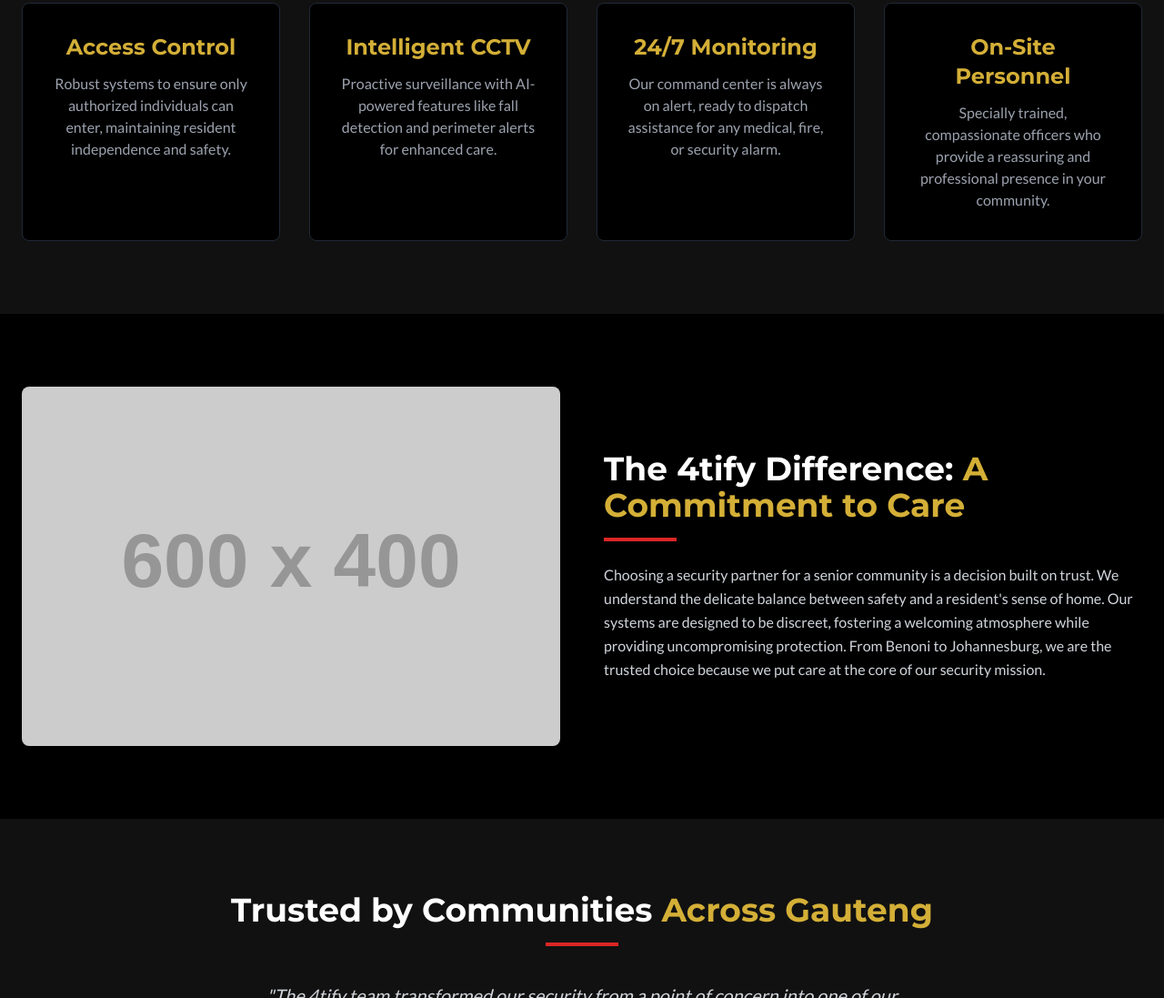
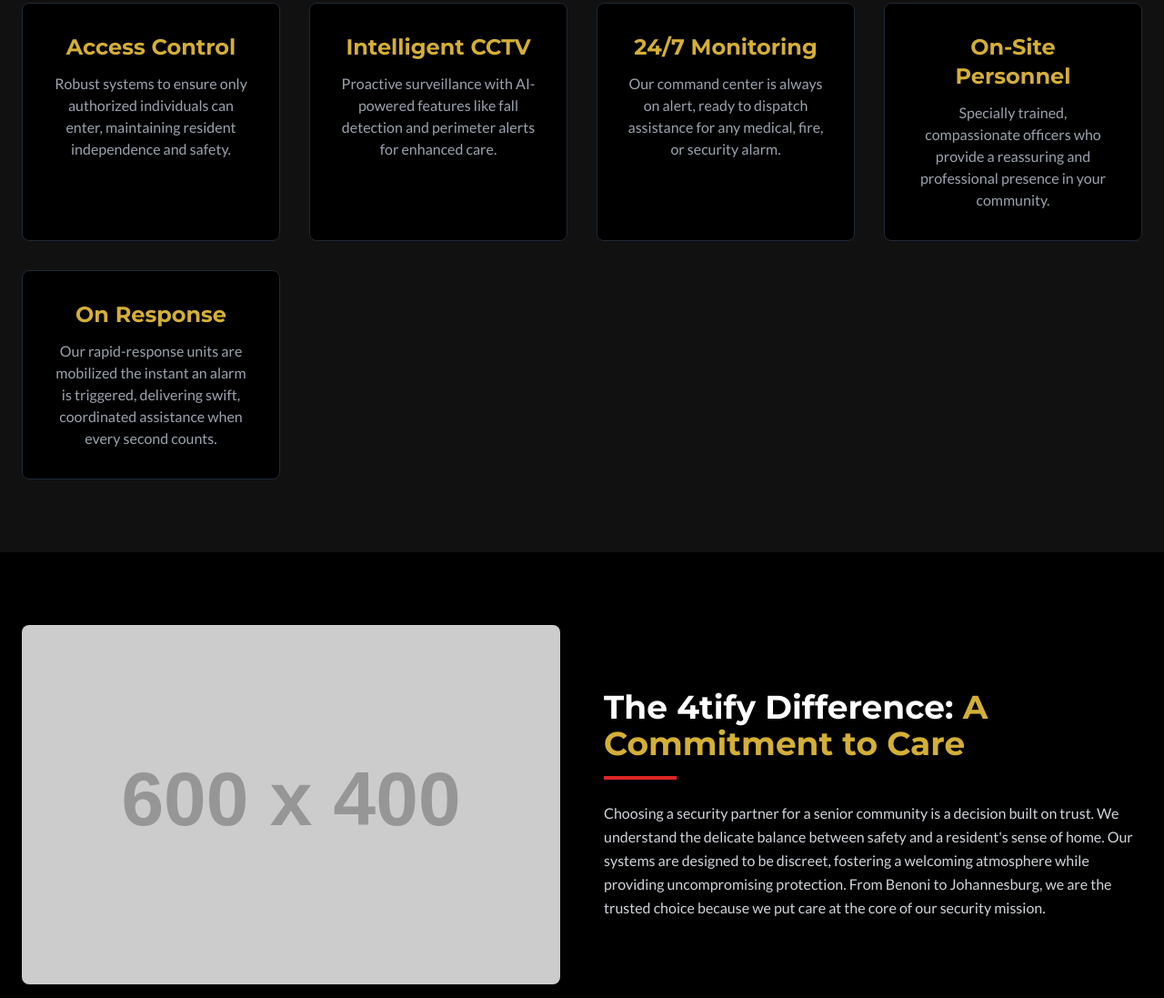
Before and after one commit to a77lic7ion/4tify, a plain HTML site: page index.html in a window 1280 px wide. Shown: the part 805-1902 px from the top of the page at 91% size. Drawn offline with nearby package versions, Linux system fonts and the light colour scheme; placeholder pictures from the web are drawn by us.

Commit message:
Add 'On Response' service box below On-Site Personnel

```diff
--- a/index.html
+++ b/index.html
@@ -140,6 +140,11 @@
                         <h3 class="text-2xl font-bold text-gold mb-3">On-Site Personnel</h3>
                         <p class="text-gray-400">Specially trained, compassionate officers who provide a reassuring and professional presence in your community.</p>
                     </div>
+                    <!-- Service 5 -->
+                    <div class="bg-black p-8 rounded-lg text-center border border-gray-800">
+                        <h3 class="text-2xl font-bold text-gold mb-3">On Response</h3>
+                        <p class="text-gray-400">Our rapid-response units are mobilized the instant an alarm is triggered, delivering swift, coordinated assistance when every second counts.</p>
+                    </div>
                 </div>
             </div>
         </section>
```
